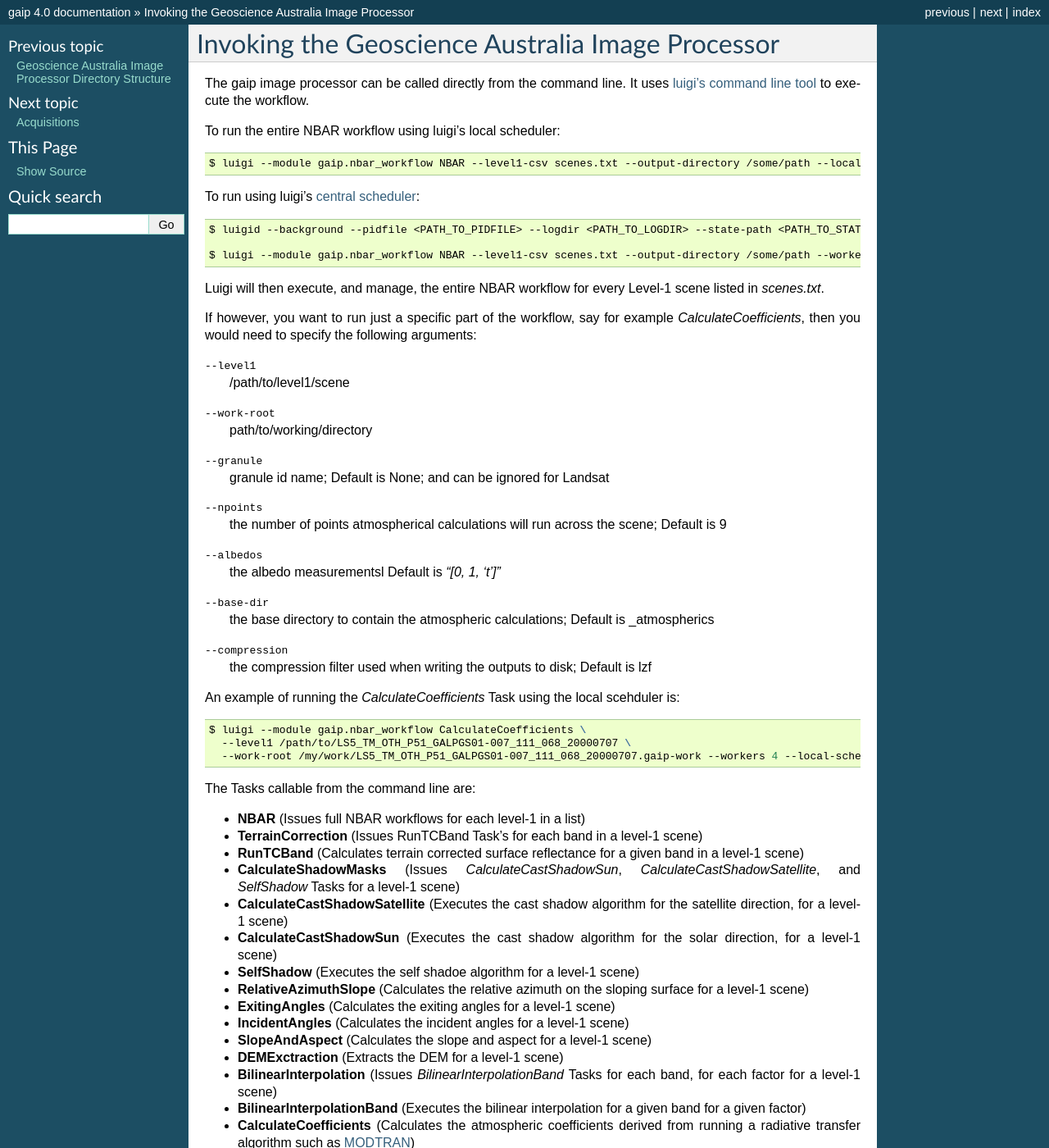
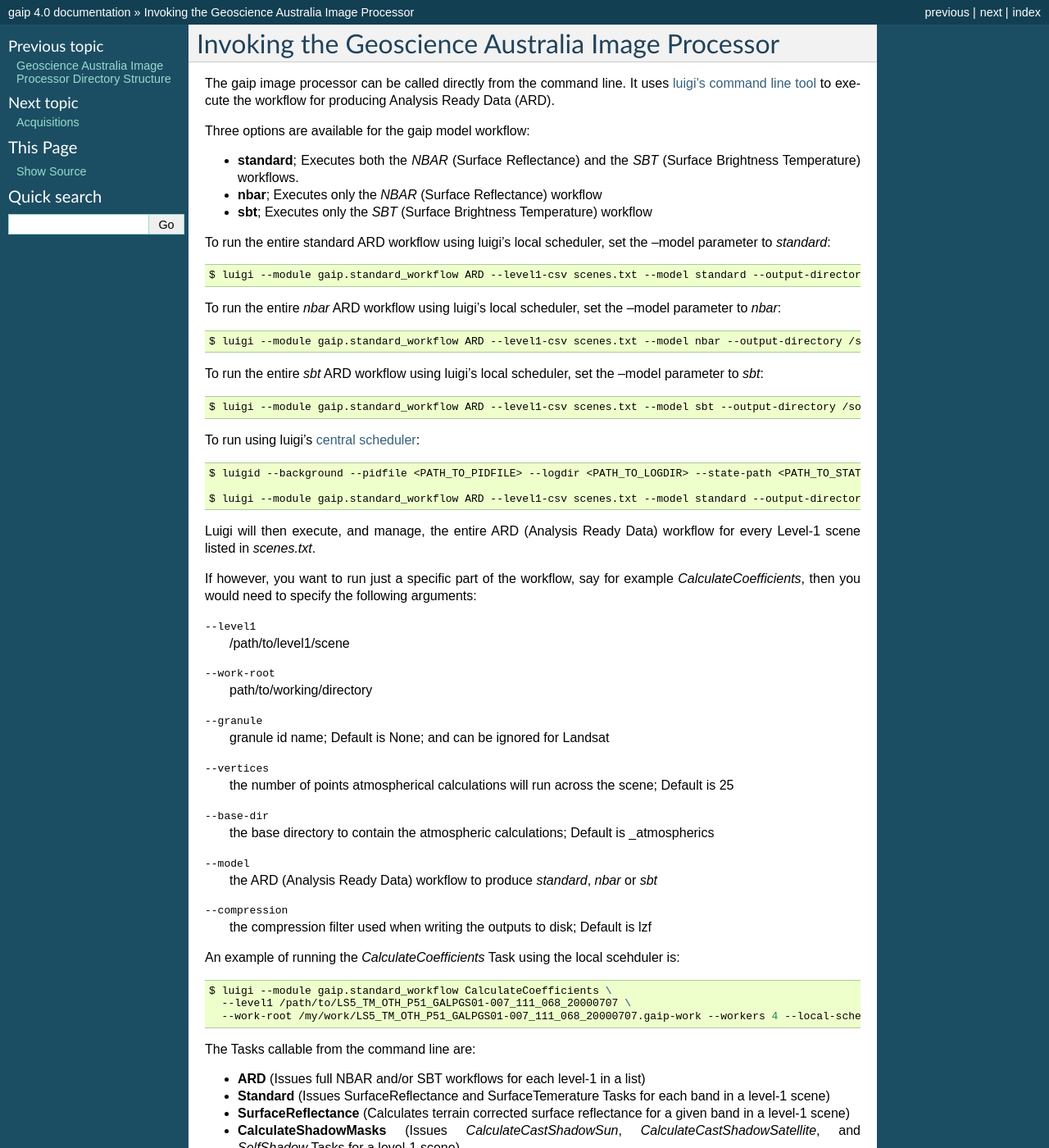
Before and after one commit to GeoscienceAustralia/wagl, a Sphinx documentation site: the page built from docs/source/invoking.rst, in a window 1280 px wide and 1400 px high. Shown: the whole window at 82% size. Built offline with Sphinx 7.4.7, drawn with Linux system fonts in a browser that asks for light colours; pages that are not in the unit, such as notebooks, are missing from menus; some of the changed text lies outside the part shown.

Commit message:
Changed the docs to reflect the name changes in the workflow.

```diff
--- a/docs/source/invoking.rst
+++ b/docs/source/invoking.rst
@@ -2,13 +2,31 @@
 =================================================
 
 The gaip image processor can be called directly from the command line.
-It uses `luigi's command line tool <http://luigi.readthedocs.io/en/stable/command_line.html>`_ to execute the workflow.
+It uses `luigi's command line tool <http://luigi.readthedocs.io/en/stable/command_line.html>`_ to execute the workflow for producing Analysis Ready Data (ARD).
 
-To run the entire NBAR workflow using luigi's local scheduler:
+Three options are available for the gaip model workflow:
+
+* **standard**; Executes both the *NBAR* (Surface Reflectance) and the *SBT* (Surface Brightness Temperature) workflows.
+* **nbar**; Executes only the *NBAR* (Surface Reflectance) workflow
+* **sbt**; Executes only the *SBT* (Surface Brightness Temperature) workflow
+
+To run the entire standard ARD workflow using luigi's local scheduler, set the --model parameter to *standard*:
 
 .. code-block:: bash
 
-   $ luigi --module gaip.nbar_workflow NBAR --level1-csv scenes.txt --output-directory /some/path --local-scheduler --workers 4
+   $ luigi --module gaip.standard_workflow ARD --level1-csv scenes.txt --model standard --output-directory /some/path --workers 4
+
+To run the entire *nbar* ARD workflow using luigi's local scheduler, set the --model parameter to *nbar*:
+
+.. code-block:: bash
+
+   $ luigi --module gaip.standard_workflow ARD --level1-csv scenes.txt --model nbar --output-directory /some/path --workers 4
+
+To run the entire *sbt* ARD workflow using luigi's local scheduler, set the --model parameter to *sbt*:
+
+.. code-block:: bash
+
+   $ luigi --module gaip.standard_workflow ARD --level1-csv scenes.txt --model sbt --output-directory /some/path --workers 4
 
 To run using luigi's `central scheduler <http://luigi.readthedocs.io/en/stable/central_scheduler.html>`_:
 
@@ -16,9 +34,9 @@
 
    $ luigid --background --pidfile <PATH_TO_PIDFILE> --logdir <PATH_TO_LOGDIR> --state-path <PATH_TO_STATEFILE>
 
-   $ luigi --module gaip.nbar_workflow NBAR --level1-csv scenes.txt --output-directory /some/path --workers 4
+   $ luigi --module gaip.standard_workflow ARD --level1-csv scenes.txt --model standard --output-directory /some/path --workers 4
 
-Luigi will then execute, and manage, the entire NBAR workflow for every Level-1 scene listed in *scenes.txt*.
+Luigi will then execute, and manage, the entire ARD (Analysis Ready Data) workflow for every Level-1 scene listed in *scenes.txt*.
 
 If however, you want to run just a specific part of the workflow, say for example *CalculateCoefficients*, then you would need to
 specify the following arguments:
@@ -26,24 +44,24 @@
 --level1       /path/to/level1/scene
 --work-root    path/to/working/directory
 --granule      granule id name; Default is None; and can be ignored for Landsat
---npoints      the number of points atmospherical calculations will run across the scene; Default is 9
---albedos      the albedo measurementsl Default is *"[0, 1, 't']"*
+--vertices     the number of points atmospherical calculations will run across the scene; Default is 25
 --base-dir     the base directory to contain the atmospheric calculations; Default is _atmospherics
+--model        the ARD (Analysis Ready Data) workflow to produce *standard*, *nbar* or *sbt*
 --compression  the compression filter used when writing the outputs to disk; Default is lzf
 
 An example of running the *CalculateCoefficients* Task using the local scehduler is:
 
 .. code-block:: bash
 
-   $ luigi --module gaip.nbar_workflow CalculateCoefficients \
+   $ luigi --module gaip.standard_workflow CalculateCoefficients \
      --level1 /path/to/LS5_TM_OTH_P51_GALPGS01-007_111_068_20000707 \
      --work-root /my/work/LS5_TM_OTH_P51_GALPGS01-007_111_068_20000707.gaip-work --workers 4 --local-scheduler
 
 The Tasks callable from the command line are:
 
-* **NBAR** (Issues full NBAR workflows for each level-1 in a list)
-* **TerrainCorrection** (Issues RunTCBand Task's for each band in a level-1 scene)
-* **RunTCBand** (Calculates terrain corrected surface reflectance for a given band in a level-1 scene)
+* **ARD** (Issues full NBAR and/or SBT workflows for each level-1 in a list)
+* **Standard** (Issues SurfaceReflectance and SurfaceTemerature Tasks for each band in a level-1 scene)
+* **SurfaceReflectance** (Calculates terrain corrected surface reflectance for a given band in a level-1 scene)
 * **CalculateShadowMasks** (Issues *CalculateCastShadowSun*, *CalculateCastShadowSatellite*, and *SelfShadow* Tasks for a level-1 scene)
 * **CalculateCastShadowSatellite** (Executes the cast shadow algorithm for the satellite direction, for a level-1 scene)
 * **CalculateCastShadowSun** (Executes the cast shadow algorithm for the solar direction, for a level-1 scene)
@@ -52,17 +70,16 @@
 * **ExitingAngles** (Calculates the exiting angles for a level-1 scene)
 * **IncidentAngles** (Calculates the incident angles for a level-1 scene)
 * **SlopeAndAspect** (Calculates the slope and aspect for a level-1 scene)
-* **DEMExctraction** (Extracts the DEM for a level-1 scene)
+* **DEMExtraction** (Extracts the DEM for a level-1 scene)
 * **BilinearInterpolation** (Issues *BilinearInterpolationBand* Tasks for each band, for each factor for a level-1 scene)
 * **BilinearInterpolationBand** (Executes the bilinear interpolation for a given band for a given factor)
 * **CalculateCoefficients** (Calculates the atmospheric coefficients derived from running a radiative transfer algorithm such as `MODTRAN <http://modtran.spectral.com/>`_)
-* **AccumulateSolarIrradiance** (Executes the solar irradiance calculation for each atmospheric point and albedo)
-* **RunModtranCase** (Executes `MODTRAN <http://modtran.spectral.com/>`_ for a given point location and albedo factor)
+* **Atmospherics** (Issues AtmosphericsCase Tasks, for each point/vertex for each albedo)
+* **AtmosphericsCase** (Executes `MODTRAN <http://modtran.spectral.com/>`_ for a given point location and albedo factor)
 * **WriteTp5** (Creates the Tape5 files for each point location and albedo factor required by `MODTRAN <http://modtran.spectral.com/>`_)
 * **CalculateSatelliteAndSolarGrids** (Calculates the satellite and solar angles for a given level-1 scene)
-* **CalculateLatGrid** (Calculates the latitude grid for a given level-1 scene)
-* **CalculateLonGrid** (Calculates the longitude grid for a given level-1 scene)
-* **GetAncillaryData** (Retrieves the ancillary data for a given level-1 scene)
+* **CalculateLonLatGrids** (Calculates the longitude  and latitude grids for a given level-1 scene)
+* **AncillaryData** (Retrieves the ancillary data for a given level-1 scene)
 
 The added bonus is that luigi will take care of all prior dependencies required to run the chosen Task. To execute the same Task again, simply remove the output file,
 and luigi will re-run the task without re-running any of the prior dependencies, unless those outputs are removed as well.
@@ -71,9 +88,9 @@
 
 .. code-block:: bash
 
-   $ luigi --module gaip.nbar_workflow CalculateCoefficients --help
+   $ luigi --module gaip.standard_workflow CalculateCoefficients --help
 
-   $ luigi --module gaip.nbar_workflow CalculateCoefficients --help-all
+   $ luigi --module gaip.standard_workflow CalculateCoefficients --help-all
 
 The number of workers to assign to the Task tree *--workers* tells luigi how many Tasks to run in parallel (for those tasks that don't depend on each other).
 While not making the best use of luigi (for such a quick and simple workflow), it does aid in quick research and development for a single scene to 100's of scenes,
```
Also changed, not shown: README.md (+5 -1 lines).
